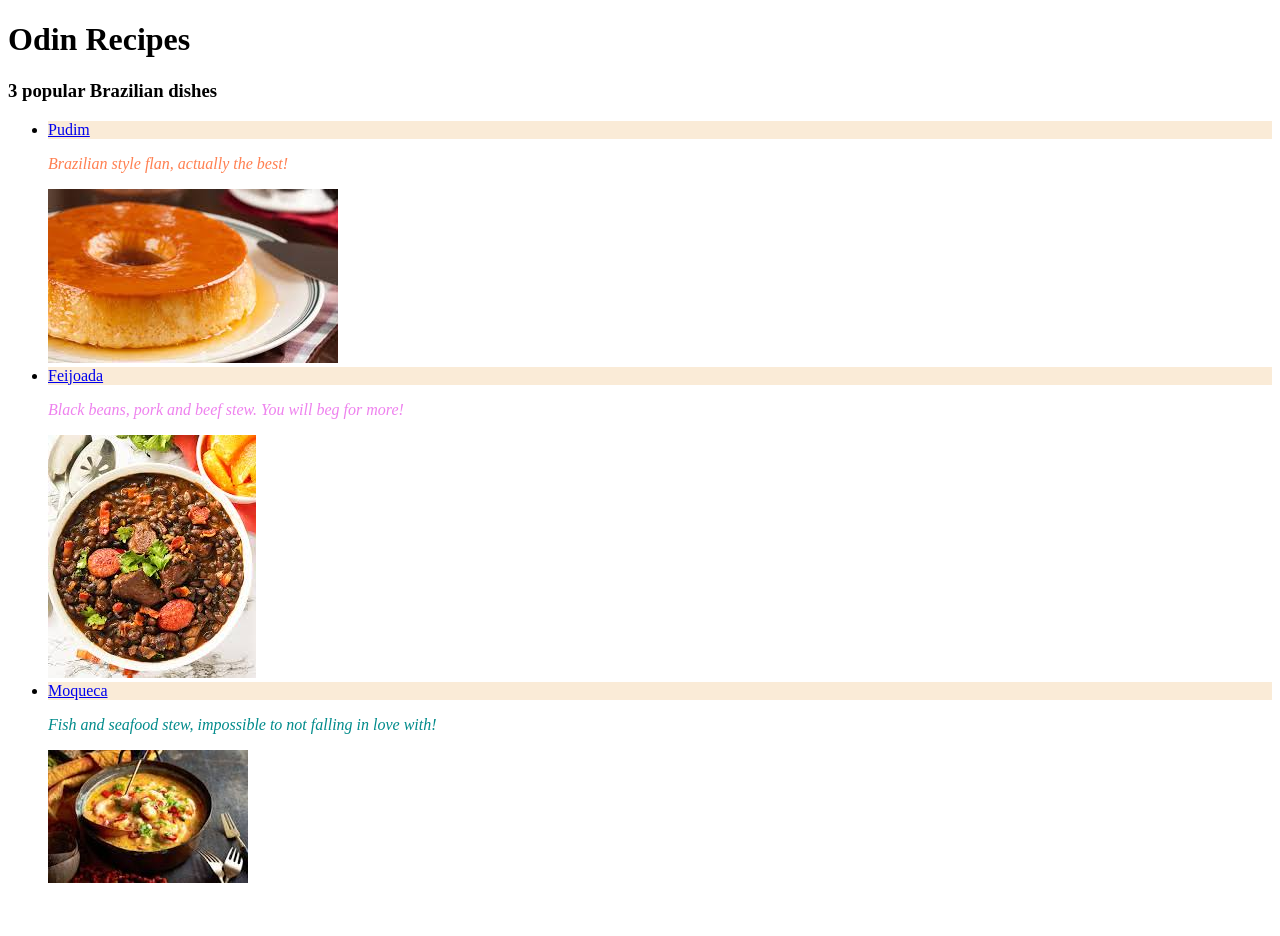
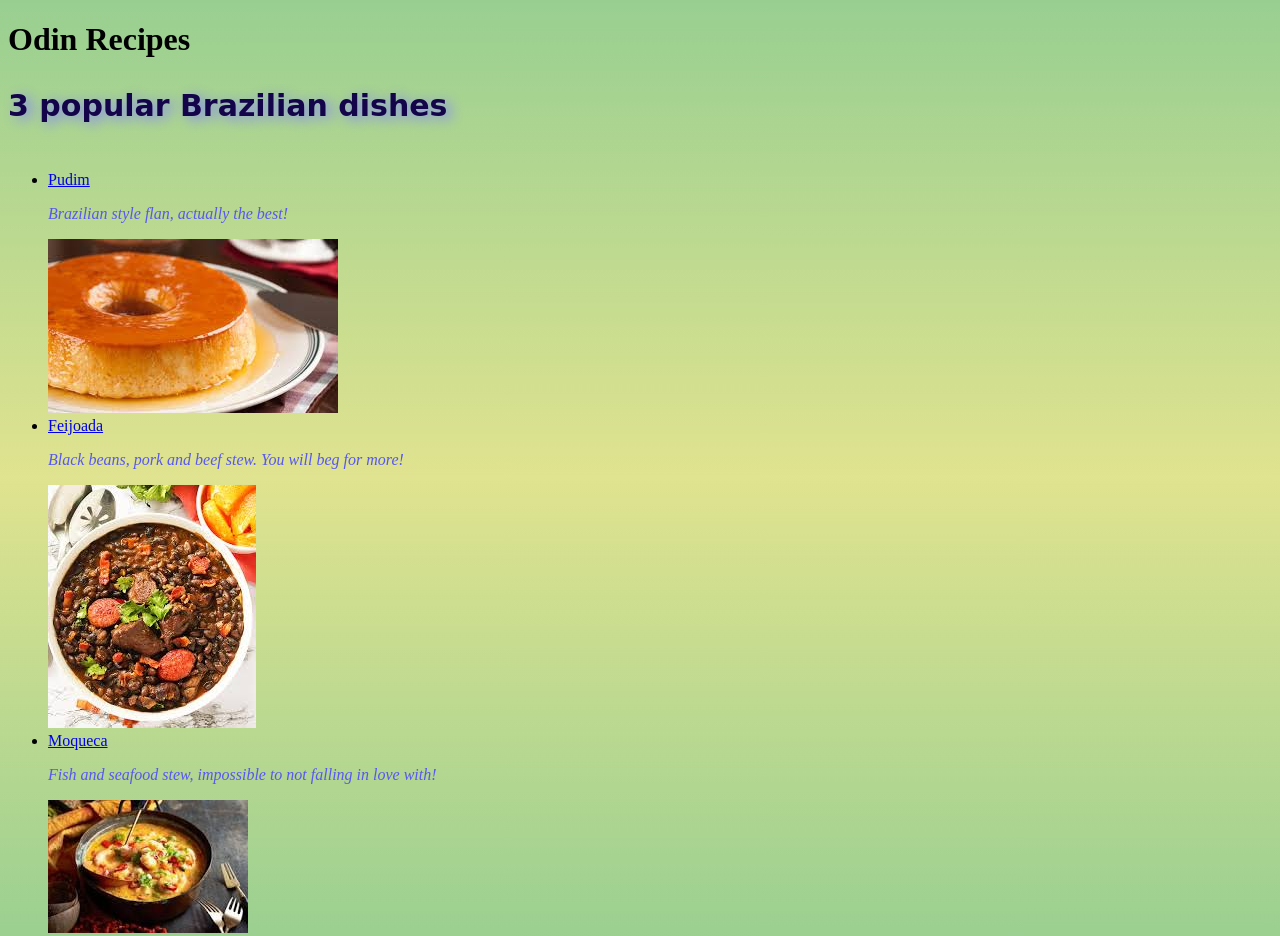
Before and after one commit to mitchaan/odin-recipes, a plain HTML site: page index.html in a window 1280 px wide. Before the commit the page ends 903 px from the top, so only its background shows below. Drawn offline with Linux system fonts and the light colour scheme; a web font is replaced by a local one.

Commit message:
adicionando CSS ao website

```diff
--- a/index.html
+++ b/index.html
@@ -2,34 +2,40 @@
 <html lang="en">
     <head>
         <meta charset="UTF-8">
-        <style>
-            div {
-                color: purple;
-                background-color: grey;
-            }
-            #p1 {color: coral; }
-            #p2 {color:violet}
-            #p3 {color:darkcyan}
-            #li1 {background-color:antiquewhite;}
-            #li2 {background-color: antiquewhite;}
-            #li3 {background-color: antiquewhite;}
-        </style>
+        <link rel="stylesheet" href="style.css">
+        <link rel="preconnect" href="https://fonts.googleapis.com">
+<link rel="preconnect" href="https://fonts.gstatic.com" crossorigin>
+<link href="https://fonts.googleapis.com/css2?family=Playwrite+PL:wght@100..400&display=swap" rel="stylesheet">
     </head>
+
     <body>
         <h1>
             Odin Recipes
         </h1>
         <h3>3 popular Brazilian dishes</h2>
         <ul>
+        <img scr="backgroud/flag.svg">
+
        <li id="li1"><a href="recipes/pudim.html">Pudim</a> </li>
-        <p id="p1"><em>Brazilian style flan, actually the best!</p></em>
+
+        <p class="paragrafo receita odin"><em>Brazilian style flan, actually the best!</p></em>
        <img src="recipes/img/fotopudim.jpeg">
+
+
        <li id="li2"><a href="recipes/feijoada.html">Feijoada</a></li>
-       <p id="p2"><em>Black beans, pork and beef stew. You will beg for more! </p></em>
+       <p class="paragrafo receita odin" id="ola"> </id><em>Black beans, pork and beef stew. You will beg for more! </p></em>
        <img src="recipes/img/fotofeijoada.jpeg">
+
+
        <li id="li3"><a href="recipes/moqueca.html">Moqueca</a></li>
-       <p id="p3"><em>Fish and seafood stew, impossible to not falling in love with!</p></em>
+       <p class="paragrafo receita odin"><em>Fish and seafood stew, impossible to not falling in love with!</p></em>
        <img src="recipes/img/fotomoqueca.jpeg">
-     </ul>
+
+    </ul>
     </body>
+    <style>
+        h3 {
+            font-family: "Playwrite PL", cursive, Arial, Helvetica, sans-serif;
+        }
+    </style>
 </html>
--- /dev/null
+++ b/style.css
@@ -0,0 +1,17 @@
+body {
+    background-image: linear-gradient(#98cf91,#e0e38f,#98cf91);
+
+
+}
+
+.paragrafo {
+    color: rgb(87, 87, 242);
+}
+
+
+    h3 {
+        color: rgb(20, 5, 75);
+        font-size: 30px;
+        font-weight: 900;
+        text-shadow: 5px 3px 13px rgb(132, 132, 249);
+    }
```
Also changed, not shown: backgroud/flag.svg (added).
